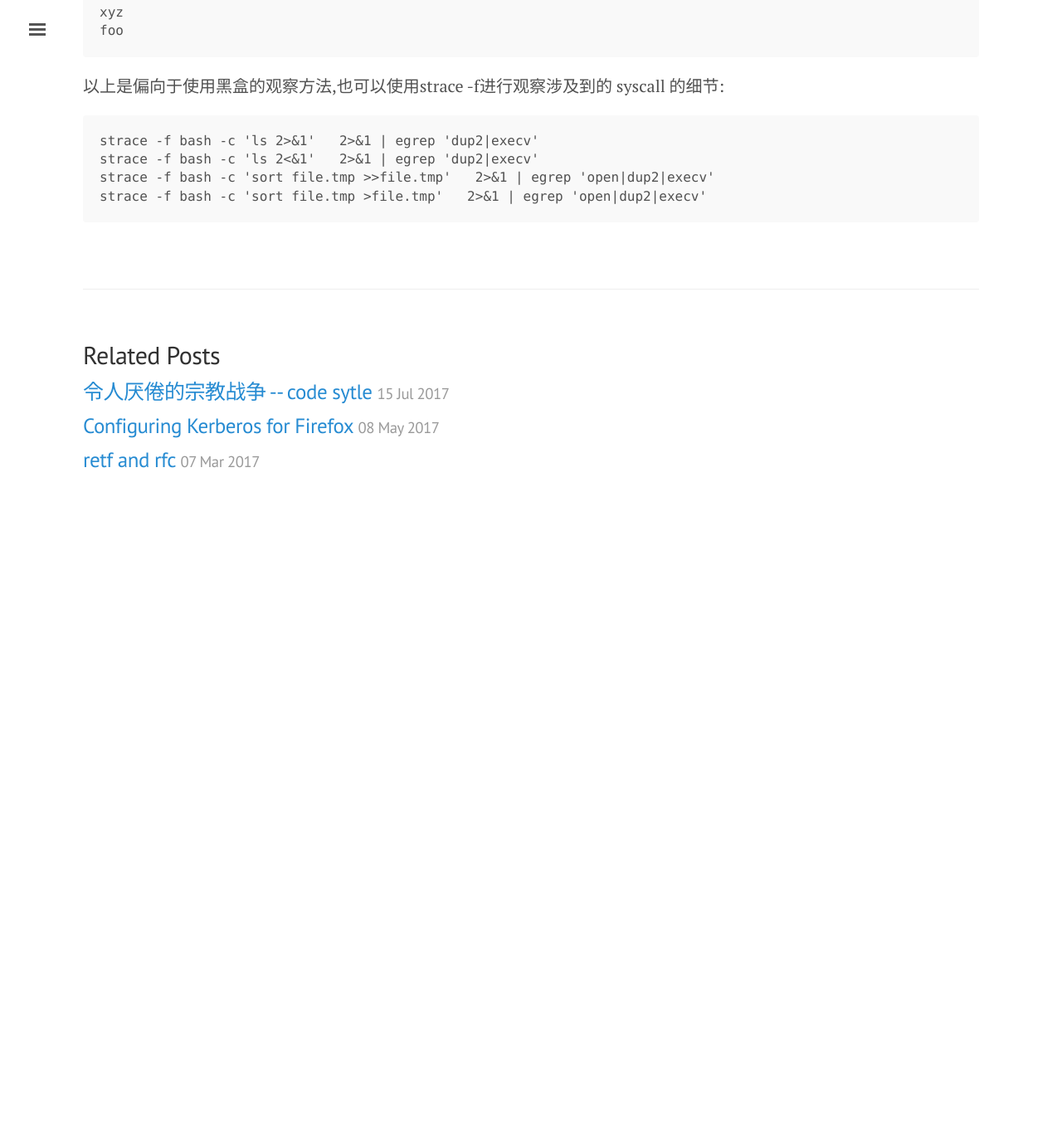
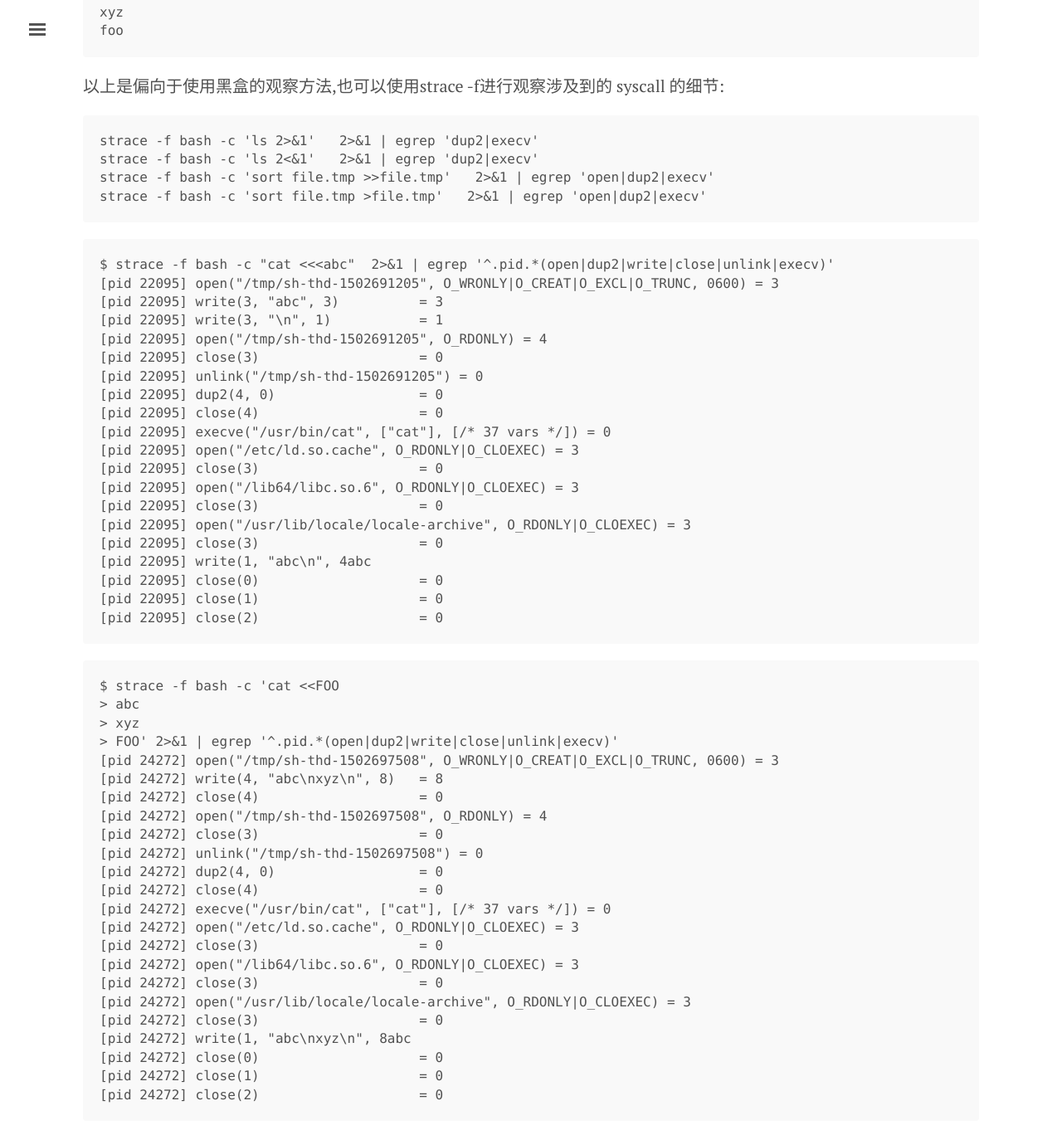
Before and after one commit to tcler/tcler.github.io, a Jekyll site: the page built from _posts/2017-08-14-understanding-bash-redirect.md, in a window 1280 px wide and 1400 px high, scrolled down 2168 px. Shown: the top 1368 px of the window at 83% size. Built offline with Jekyll 4.4.1, drawn with Linux system fonts in a browser that asks for light colours; before the commit the page ends 2798 px from its top, so only the background shows below that.

Commit message:
Update 2017-08-14-understanding-bash-redirect.md
Add more example

````diff
--- a/_posts/2017-08-14-understanding-bash-redirect.md
+++ b/_posts/2017-08-14-understanding-bash-redirect.md
@@ -95,3 +95,52 @@ strace -f bash -c 'ls 2<&1'   2>&1 | egrep 'dup2|execv'
 strace -f bash -c 'sort file.tmp >>file.tmp'   2>&1 | egrep 'open|dup2|execv'
 strace -f bash -c 'sort file.tmp >file.tmp'   2>&1 | egrep 'open|dup2|execv'
 ```
+
+```
+$ strace -f bash -c "cat <<<abc"  2>&1 | egrep '^.pid.*(open|dup2|write|close|unlink|execv)'
+[pid 22095] open("/tmp/sh-thd-1502691205", O_WRONLY|O_CREAT|O_EXCL|O_TRUNC, 0600) = 3
+[pid 22095] write(3, "abc", 3)          = 3
+[pid 22095] write(3, "\n", 1)           = 1
+[pid 22095] open("/tmp/sh-thd-1502691205", O_RDONLY) = 4
+[pid 22095] close(3)                    = 0
+[pid 22095] unlink("/tmp/sh-thd-1502691205") = 0
+[pid 22095] dup2(4, 0)                  = 0
+[pid 22095] close(4)                    = 0
+[pid 22095] execve("/usr/bin/cat", ["cat"], [/* 37 vars */]) = 0
+[pid 22095] open("/etc/ld.so.cache", O_RDONLY|O_CLOEXEC) = 3
+[pid 22095] close(3)                    = 0
+[pid 22095] open("/lib64/libc.so.6", O_RDONLY|O_CLOEXEC) = 3
+[pid 22095] close(3)                    = 0
+[pid 22095] open("/usr/lib/locale/locale-archive", O_RDONLY|O_CLOEXEC) = 3
+[pid 22095] close(3)                    = 0
+[pid 22095] write(1, "abc\n", 4abc
+[pid 22095] close(0)                    = 0
+[pid 22095] close(1)                    = 0
+[pid 22095] close(2)                    = 0
+```
+
+```
+$ strace -f bash -c 'cat <<FOO
+> abc
+> xyz
+> FOO' 2>&1 | egrep '^.pid.*(open|dup2|write|close|unlink|execv)'
+[pid 24272] open("/tmp/sh-thd-1502697508", O_WRONLY|O_CREAT|O_EXCL|O_TRUNC, 0600) = 3
+[pid 24272] write(4, "abc\nxyz\n", 8)   = 8
+[pid 24272] close(4)                    = 0
+[pid 24272] open("/tmp/sh-thd-1502697508", O_RDONLY) = 4
+[pid 24272] close(3)                    = 0
+[pid 24272] unlink("/tmp/sh-thd-1502697508") = 0
+[pid 24272] dup2(4, 0)                  = 0
+[pid 24272] close(4)                    = 0
+[pid 24272] execve("/usr/bin/cat", ["cat"], [/* 37 vars */]) = 0
+[pid 24272] open("/etc/ld.so.cache", O_RDONLY|O_CLOEXEC) = 3
+[pid 24272] close(3)                    = 0
+[pid 24272] open("/lib64/libc.so.6", O_RDONLY|O_CLOEXEC) = 3
+[pid 24272] close(3)                    = 0
+[pid 24272] open("/usr/lib/locale/locale-archive", O_RDONLY|O_CLOEXEC) = 3
+[pid 24272] close(3)                    = 0
+[pid 24272] write(1, "abc\nxyz\n", 8abc
+[pid 24272] close(0)                    = 0
+[pid 24272] close(1)                    = 0
+[pid 24272] close(2)                    = 0
+```
````
